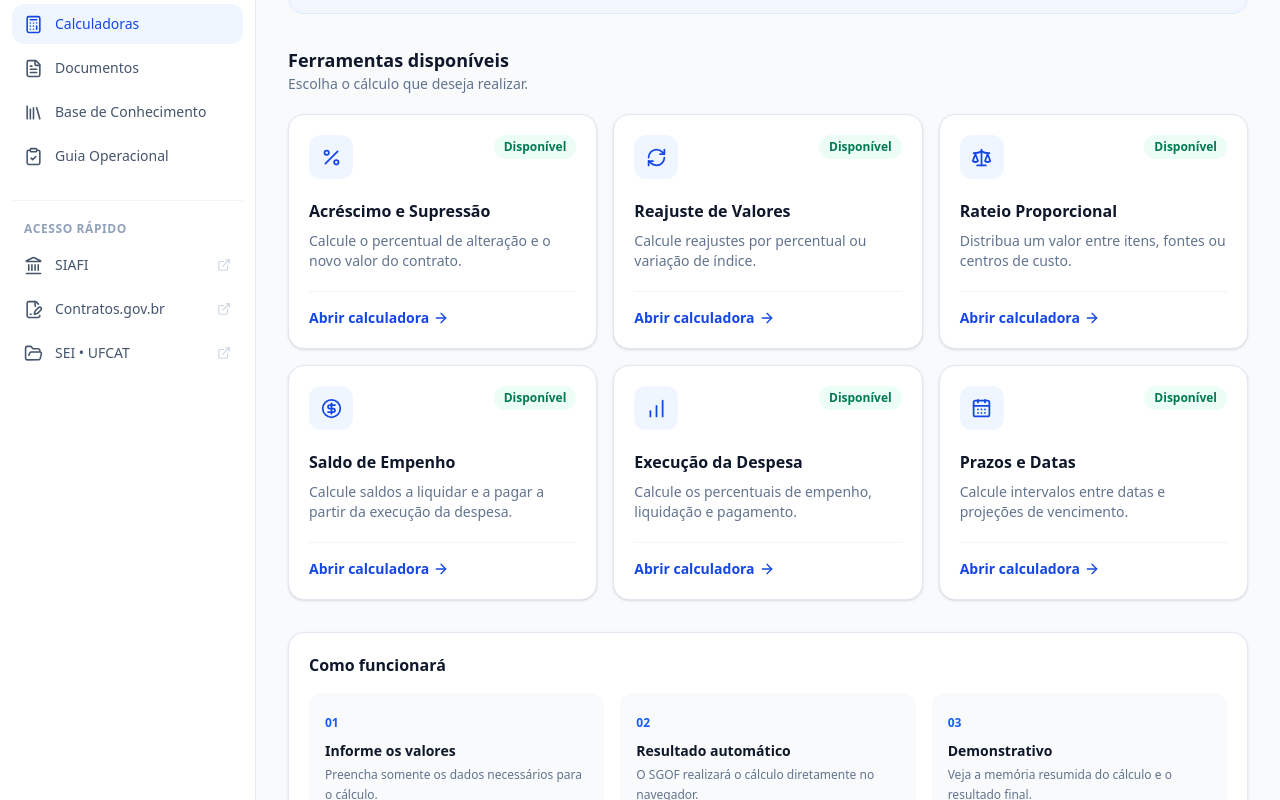
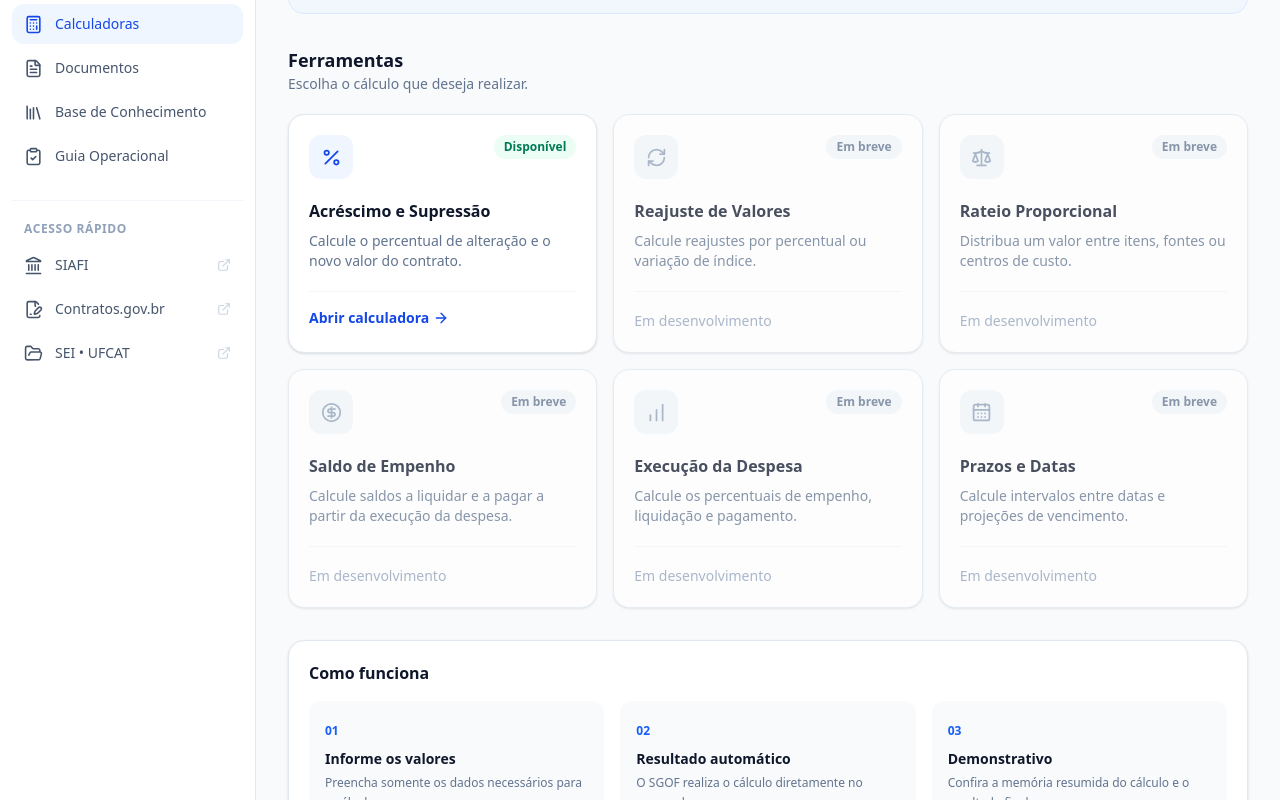
Before and after one commit to thiagoamorim-ship-it/sgofufcat, a React (Vite) app: page /calculadoras in a window 1280 px wide. Shown: the part 300-1100 px from the top of the page. Built offline with nearby package versions, Linux system fonts and the light colour scheme.

Commit message:
feat: conecta calculadora de acrescimo e supressao

```diff
--- a/src/pages/Calculadoras.tsx
+++ b/src/pages/Calculadoras.tsx
@@ -8,6 +8,7 @@ import {
   RefreshCw,
   Scale,
 } from 'lucide-react';
+import { Link } from 'react-router-dom';
 
 const calculators = [
   {
@@ -17,6 +18,7 @@ const calculators = [
       'Calcule o percentual de alteração e o novo valor do contrato.',
     icon: Percent,
     available: true,
+    path: '/calculadoras/acrescimo-supressao',
   },
   {
     id: 'reajuste',
@@ -24,7 +26,7 @@ const calculators = [
     description:
       'Calcule reajustes por percentual ou variação de índice.',
     icon: RefreshCw,
-    available: true,
+    available: false,
   },
   {
     id: 'rateio',
@@ -32,7 +34,7 @@ const calculators = [
     description:
       'Distribua um valor entre itens, fontes ou centros de custo.',
     icon: Scale,
-    available: true,
+    available: false,
   },
   {
     id: 'saldo-empenho',
@@ -40,7 +42,7 @@ const calculators = [
     description:
       'Calcule saldos a liquidar e a pagar a partir da execução da despesa.',
     icon: CircleDollarSign,
-    available: true,
+    available: false,
   },
   {
     id: 'execucao',
@@ -48,7 +50,7 @@ const calculators = [
     description:
       'Calcule os percentuais de empenho, liquidação e pagamento.',
     icon: ChartNoAxesColumnIncreasing,
-    available: true,
+    available: false,
   },
   {
     id: 'prazos',
@@ -56,7 +58,7 @@ const calculators = [
     description:
       'Calcule intervalos entre datas e projeções de vencimento.',
     icon: CalendarDays,
-    available: true,
+    available: false,
   },
 ];
 
@@ -101,7 +103,7 @@ export default function Calculadoras() {
       <section>
         <div className="mb-5">
           <h2 className="text-lg font-semibold text-slate-900">
-            Ferramentas disponíveis
+            Ferramentas
           </h2>
 
           <p className="text-sm text-slate-500">
@@ -113,18 +115,29 @@ export default function Calculadoras() {
           {calculators.map((calculator) => {
             const Icon = calculator.icon;
 
-            return (
+            const content = (
+              <>
+                <div className="flex items-start justify-between gap-3">
                   <div
-                key={calculator.id}
-                className="group rounded-2xl border border-slate-200 bg-white p-5 shadow-sm transition hover:-translate-y-0.5 hover:border-blue-200 hover:shadow-md"
+                    className={`flex h-11 w-11 items-center justify-center rounded-xl ${
+                      calculator.available
+                        ? 'bg-blue-50 text-blue-700 transition group-hover:bg-blue-600 group-hover:text-white'
+                        : 'bg-slate-100 text-slate-400'
+                    }`}
                   >
-                <div className="flex items-start justify-between">
-                  <div className="flex h-11 w-11 items-center justify-center rounded-xl bg-blue-50 text-blue-700 transition group-hover:bg-blue-600 group-hover:text-white">
                     <Icon size={21} />
                   </div>
 
-                  <span className="rounded-full bg-emerald-50 px-2.5 py-1 text-xs font-semibold text-emerald-700">
-                    Disponível
+                  <span
+                    className={`rounded-full px-2.5 py-1 text-xs font-semibold ${
+                      calculator.available
+                        ? 'bg-emerald-50 text-emerald-700'
+                        : 'bg-slate-100 text-slate-500'
+                    }`}
+                  >
+                    {calculator.available
+                      ? 'Disponível'
+                      : 'Em breve'}
                   </span>
                 </div>
 
@@ -137,15 +150,41 @@ export default function Calculadoras() {
                 </p>
 
                 <div className="mt-5 border-t border-slate-100 pt-4">
+                  {calculator.available ? (
                     <span className="flex items-center gap-1 text-sm font-semibold text-blue-700">
                       Abrir calculadora
-
                       <ArrowRight
                         size={16}
                         className="transition group-hover:translate-x-1"
                       />
                     </span>
+                  ) : (
+                    <span className="text-sm font-medium text-slate-400">
+                      Em desenvolvimento
+                    </span>
+                  )}
                 </div>
+              </>
+            );
+
+            if (calculator.available && calculator.path) {
+              return (
+                <Link
+                  key={calculator.id}
+                  to={calculator.path}
+                  className="group rounded-2xl border border-slate-200 bg-white p-5 shadow-sm transition hover:-translate-y-0.5 hover:border-blue-200 hover:shadow-md"
+                >
+                  {content}
+                </Link>
+              );
+            }
+
+            return (
+              <div
+                key={calculator.id}
+                className="rounded-2xl border border-slate-200 bg-white p-5 opacity-75 shadow-sm"
+              >
+                {content}
               </div>
             );
           })}
@@ -154,7 +193,7 @@ export default function Calculadoras() {
 
       <section className="rounded-2xl border border-slate-200 bg-white p-5 shadow-sm">
         <h2 className="font-semibold text-slate-900">
-          Como funcionará
+          Como funciona
         </h2>
 
         <div className="mt-4 grid gap-4 md:grid-cols-3">
@@ -167,13 +206,13 @@ export default function Calculadoras() {
           <Feature
             number="02"
             title="Resultado automático"
-            description="O SGOF realizará o cálculo diretamente no navegador."
+            description="O SGOF realiza o cálculo diretamente no navegador."
           />
 
           <Feature
             number="03"
             title="Demonstrativo"
-            description="Veja a memória resumida do cálculo e o resultado final."
+            description="Confira a memória resumida do cálculo e o resultado final."
           />
         </div>
       </section>
```
Lines whose indentation alone changed are shown as unchanged.
